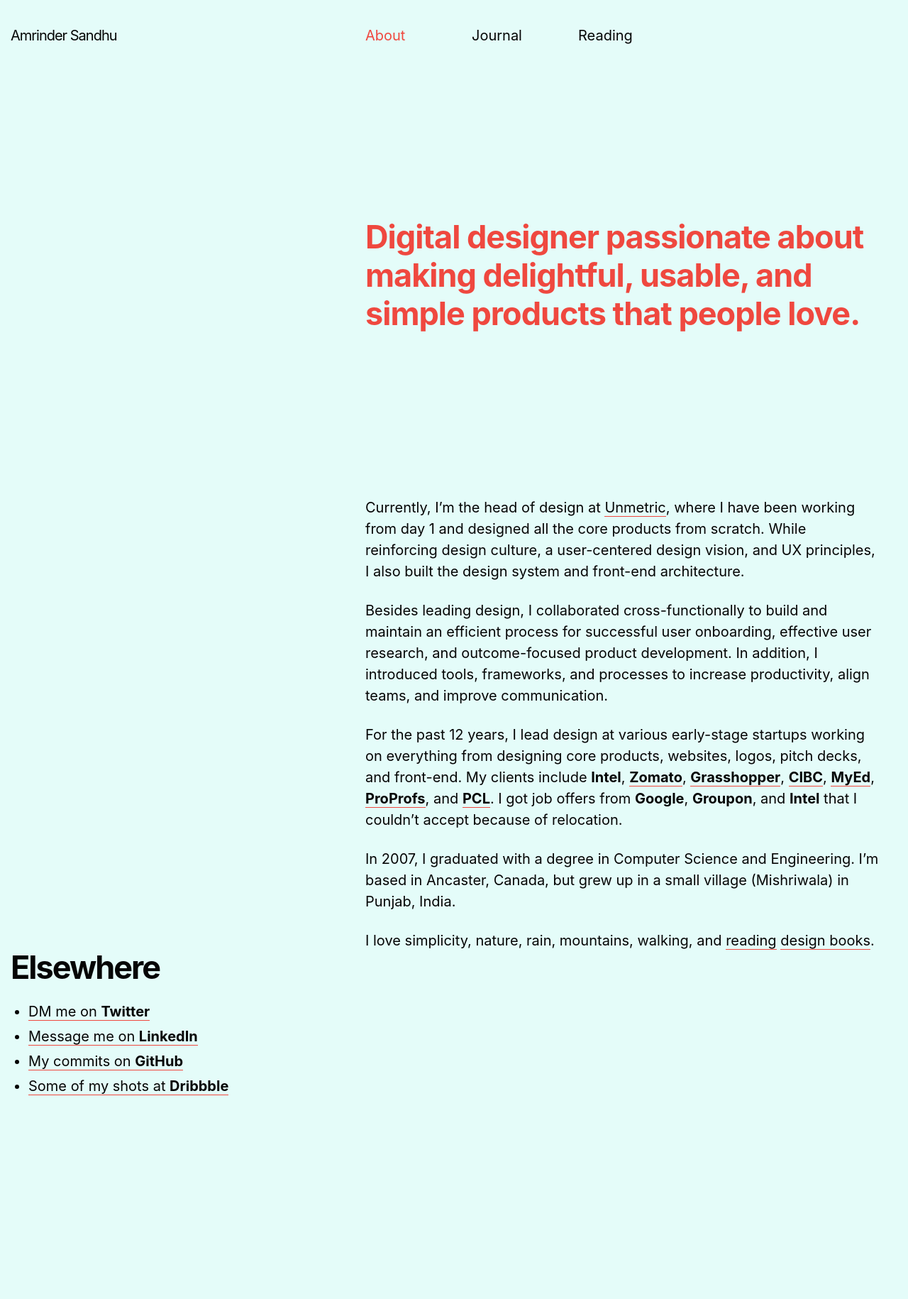
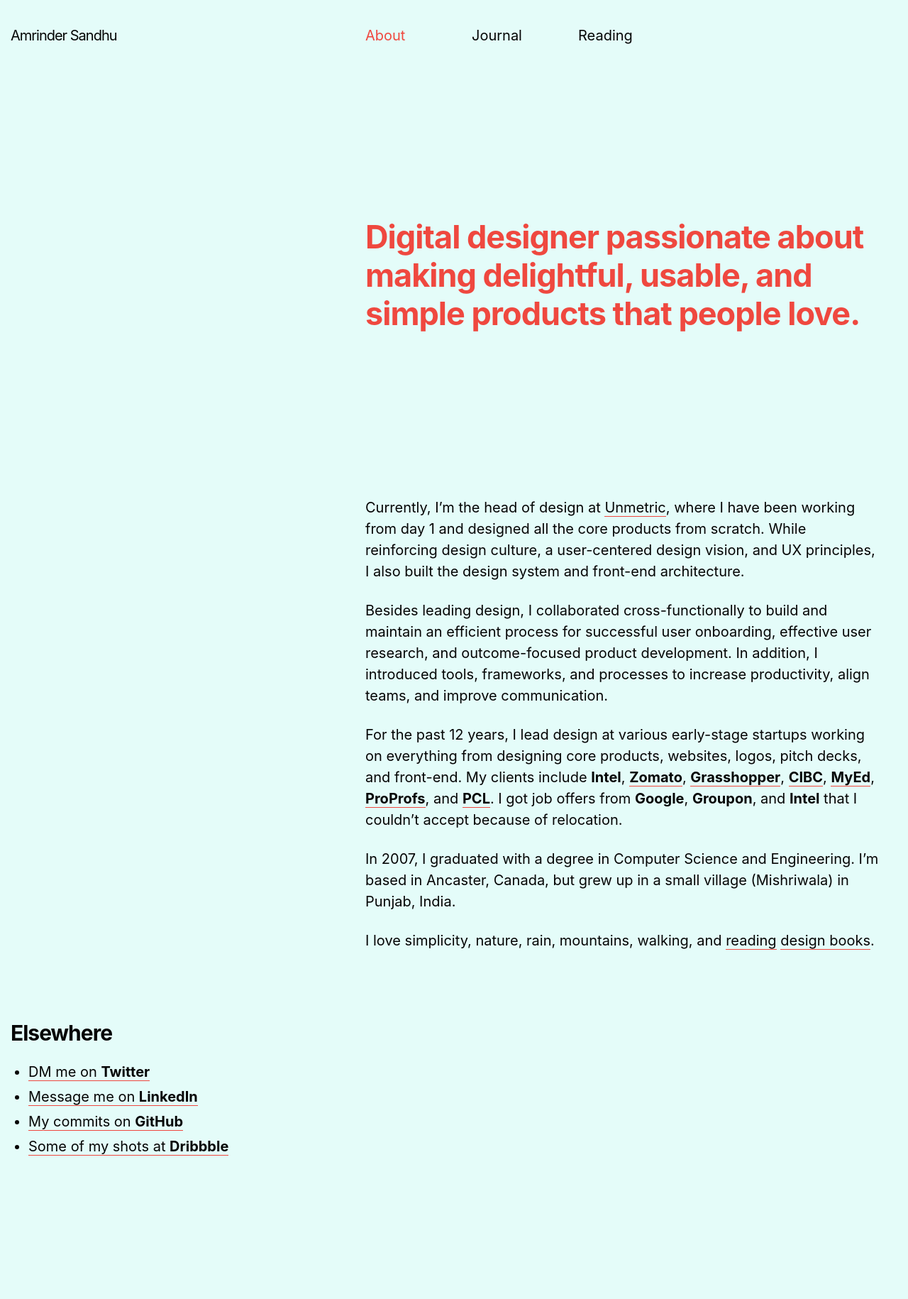
Before and after one commit to harjotgrewal/amrindersandhu, a Jekyll site: the page built from index.html, in a window 1280 px wide. Shown: the whole page at 71% size. Built offline with Jekyll 4.4.1, drawn with Linux system fonts in a browser that asks for light colours; before the commit the page ends 1645 px from its top, so only the background shows below that.

Commit message:
[UPDATE][CSS][HTML] Space between sections

```diff
--- a/_scss/_components-billboard.scss
+++ b/_scss/_components-billboard.scss
@@ -71,10 +71,10 @@
     animation: blurb 3s ease-out forwards ;
     animation-delay: 0;
     color: $color-grey-darker;
-    font-size: $font-size-l;
+    font-size: $font-size-m;
     font-weight: 700;
     letter-spacing: -1px;
-    line-height: 1;
+    line-height: 1.1;
     z-index: 2;
 
 
--- a/_scss/_components-section.scss
+++ b/_scss/_components-section.scss
@@ -6,14 +6,14 @@
 .c-section {
     display: grid;
     grid-template-columns: 1fr;
-    margin-top: 25px;
+    margin-bottom: 25px;
     z-index: 2;
 
     @include media-query(hd) {
         column-gap: 25px;
         grid-template-columns: repeat(10, 100px);
         grid-column: 1/-1;
-        margin-top: 0;
+        margin-bottom: 100px;
     }
 }
 
--- a/css/styles.css
+++ b/css/styles.css
@@ -523,21 +523,20 @@
       letter-spacing: -2px; } }
 
 h3 {
-  font-size: 30px;
+  font-size: 20px;
   font-weight: 700;
   letter-spacing: -1px;
   line-height: 1; }
   @media screen and (min-width: 1139px) {
     h3 {
-      font-size: 45px;
-      letter-spacing: -2px; } }
+      font-size: 30px; } }
 
 .text-size-s {
   font-size: 20px;
   line-height: 1.5; }
 
 h4 {
-  font-size: 20px;
+  font-size: 16px;
   font-weight: 700;
   margin-top: 10px;
   line-height: 1.1; }
@@ -759,10 +758,10 @@
   -webkit-animation-delay: 0;
           animation-delay: 0;
   color: #050505;
-  font-size: 45px;
+  font-size: 30px;
   font-weight: 700;
   letter-spacing: -1px;
-  line-height: 1;
+  line-height: 1.1;
   z-index: 2; }
   @media screen and (min-width: 64em) {
     .c-billboard__blurb {
@@ -793,22 +792,22 @@
   margin: 125px 0 125px 125px; }
 
 .c-entry {
-  margin-bottom: 50px; }
+  margin-bottom: 25px; }
   @media screen and (min-width: 1139px) {
     .c-entry {
-      margin-bottom: 150px; } }
+      margin-bottom: 50px; } }
 
 @media screen and (min-width: 1139px) {
   .c-entry__content {
     margin-top: 10px; } }
 
 .c-entry__heading {
-  font-size: 30px;
-  letter-spacing: -1px;
-  line-height: 1.1;
+  font-size: 20px;
+  line-height: 1.2;
   margin-bottom: 25px; }
   @media screen and (min-width: 1139px) {
     .c-entry__heading {
+      font-size: 30px;
       margin-bottom: 10px; } }
   @media screen and (max-width: 63.9375em) {
     .c-entry__heading {
@@ -990,7 +989,7 @@
 .c-section {
   display: grid;
   grid-template-columns: 1fr;
-  margin-top: 25px;
+  margin-bottom: 25px;
   z-index: 2; }
   @media screen and (min-width: 1139px) {
     .c-section {
@@ -999,7 +998,7 @@
               column-gap: 25px;
       grid-template-columns: repeat(10, 100px);
       grid-column: 1/-1;
-      margin-top: 0; } }
+      margin-bottom: 100px; } }
 
 .c-section__heading {
   grid-column: 1/-1; }
--- a/index.html
+++ b/index.html
@@ -31,8 +31,9 @@
             <p>I love simplicity, nature, rain, mountains, walking, and <a href="journal.html">reading</a> <a href="books.html">design books</a>.</p>
 
         </section>
+    </section>
 
-
+    <section class="c-section l-grid l-grid--section">
         <section class="c-section__col c-section--elsewhere">
               <!-- <figure class="c-section__image c-section__image--alone">
                 <img src="assets/i/photos/amrinder-11.jpg" />
```
Also changed, not shown: _scss/_base-typography.scss (+3 -4 lines), _scss/_components-entry.scss (+5 -6 lines), 2 other files.
